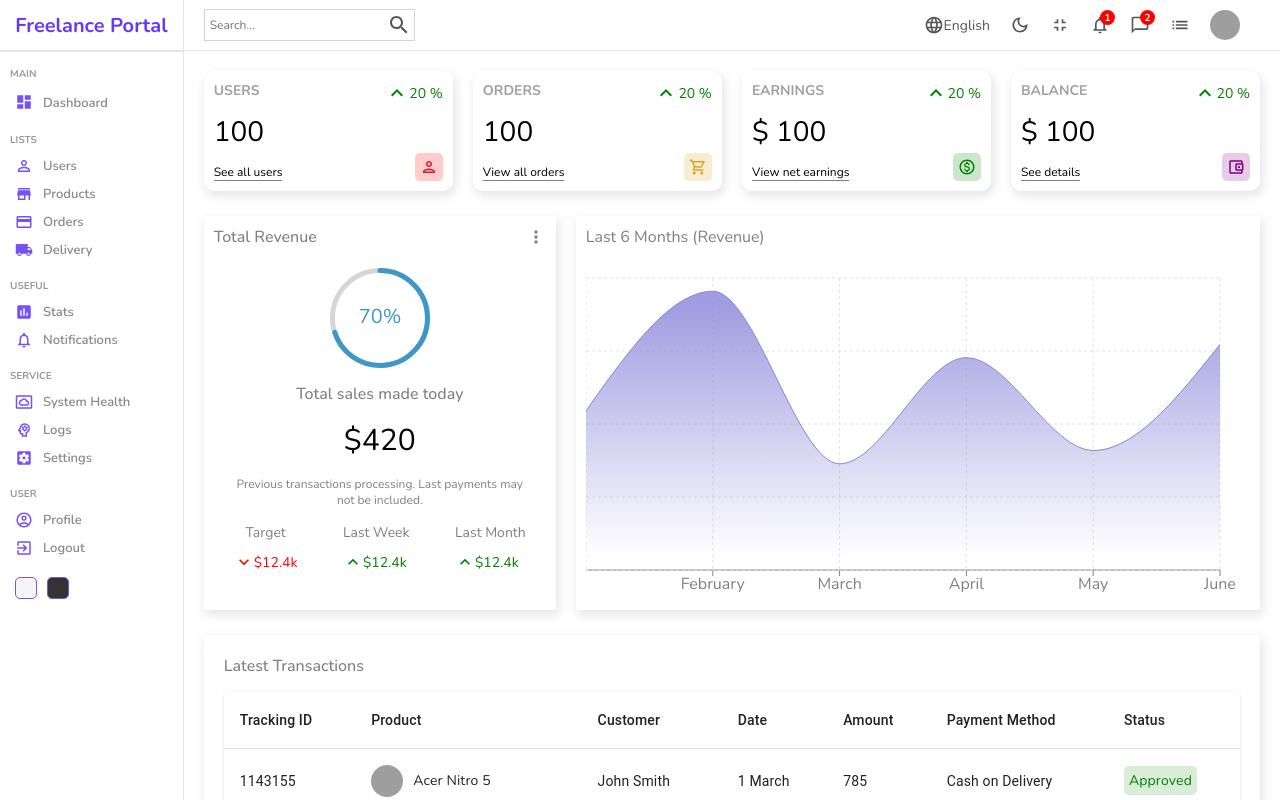
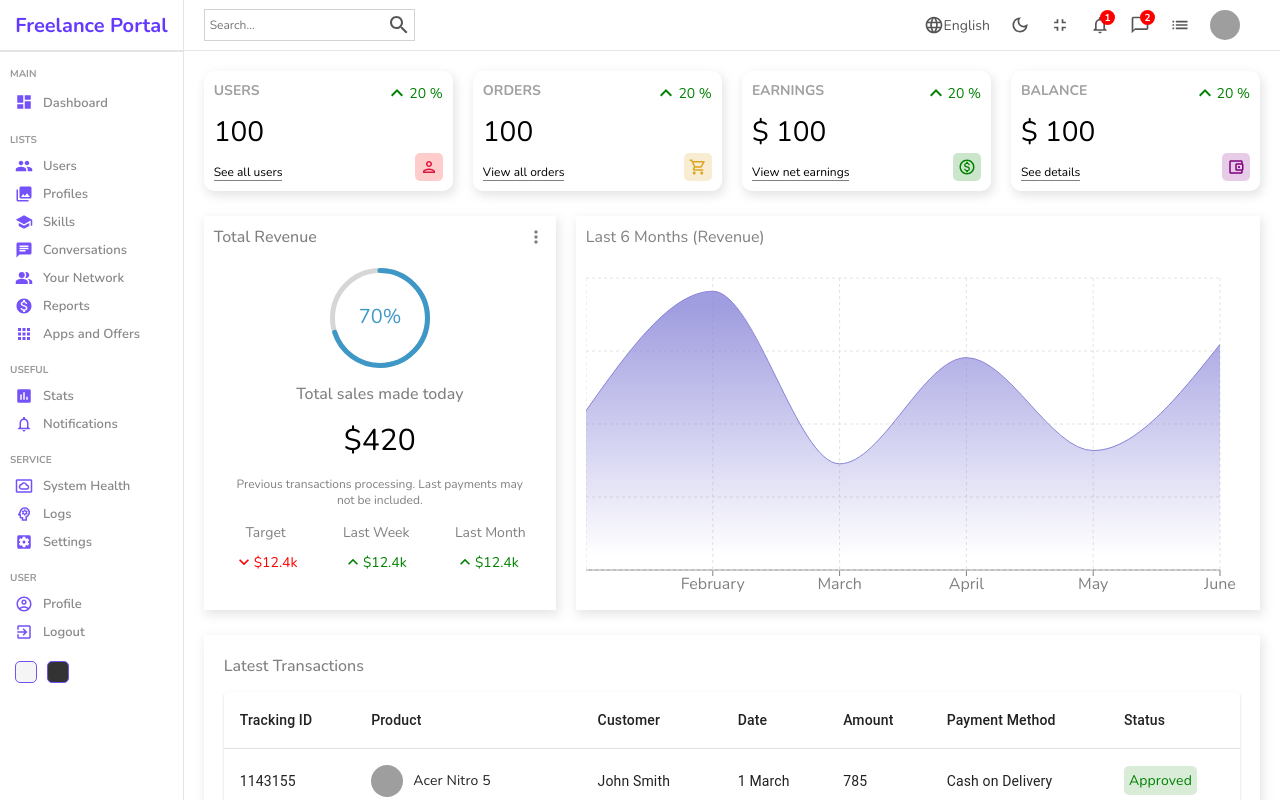
Before and after one commit to abel-dereje/Freelance-portal, a React (Create React App) app in the folder client/: page / in a window 1280 px wide. Shown: the top 800 px of the page. Built offline with nearby package versions, Linux system fonts and the light colour scheme; grey boxes are pictures that could not be loaded.

Commit message:
commenting  the unused material icons

```diff
--- a/client/src/components/sidebar/Sidebar.jsx
+++ b/client/src/components/sidebar/Sidebar.jsx
@@ -1,9 +1,10 @@
 import "./sidebar.scss";
 import DashboardIcon from "@mui/icons-material/Dashboard";
-import PersonOutlineIcon from "@mui/icons-material/PersonOutline";
-import LocalShippingIcon from "@mui/icons-material/LocalShipping";
-import CreditCardIcon from "@mui/icons-material/CreditCard";
-import StoreIcon from "@mui/icons-material/Store";
+// import PersonOutlineIcon from "@mui/icons-material/PersonOutline";
+// import LocalShippingIcon from "@mui/icons-material/LocalShipping";
+// import CreditCardIcon from "@mui/icons-material/CreditCard";
+// import StoreIcon from "@mui/icons-material/Store";
+import GroupIcon from '@mui/icons-material/Group';
 import InsertChartIcon from "@mui/icons-material/InsertChart";
 import SettingsApplicationsIcon from "@mui/icons-material/SettingsApplications";
 import ExitToAppIcon from "@mui/icons-material/ExitToApp";
@@ -11,6 +12,17 @@ import NotificationsNoneIcon from "@mui/icons-material/NotificationsNone";
 import SettingsSystemDaydreamOutlinedIcon from "@mui/icons-material/SettingsSystemDaydreamOutlined";
 import PsychologyOutlinedIcon from "@mui/icons-material/PsychologyOutlined";
 import AccountCircleOutlinedIcon from "@mui/icons-material/AccountCircleOutlined";
+import PeopleAltIcon from '@mui/icons-material/PeopleAlt';
+import MonetizationOnIcon from '@mui/icons-material/MonetizationOn';
+import AppsIcon from '@mui/icons-material/Apps';
+import SchoolIcon from '@mui/icons-material/School';
+import ChatIcon from '@mui/icons-material/Chat';
+import PhotoLibraryIcon from '@mui/icons-material/PhotoLibrary';
+
+
+
+
+
 import { Link } from "react-router-dom";
 import { DarkModeContext } from "../../context/darkModeContext";
 import { useContext } from "react";
@@ -37,24 +49,58 @@ const Sidebar = () => {
           <p className="title">LISTS</p>
           <Link to="/users" style={{ textDecoration: "none" }}>
             <li>
-              <PersonOutlineIcon className="icon" />
+              <GroupIcon className="icon" />
               <span>Users</span>
             </li>
           </Link>
-          <Link to="/products" style={{ textDecoration: "none" }}>
+          <Link to="/profiles" style={{ textDecoration: "none" }}>
             <li>
-              <StoreIcon className="icon" />
-              <span>Products</span>
+              <PhotoLibraryIcon className="icon" />
+              <span>Profiles</span>
             </li>
           </Link>
+          <Link to="/skills" style={{ textDecoration: "none" }}>
+            <li>
+              <SchoolIcon className="icon" />
+              <span>Skills</span>
+            </li>
+          </Link>
+          <Link to="/conversations" style={{ textDecoration: "none" }}>
+            <li>
+              <ChatIcon className="icon" />
+              <span>Conversations</span>
+            </li>
+          </Link>
+          <Link to="/your-network" style={{ textDecoration: "none" }}>
           <li>
-            <CreditCardIcon className="icon" />
-            <span>Orders</span>
+            <PeopleAltIcon className="icon" />
+            <span>Your Network</span>
           </li>
+          </Link>
+          <Link to="/reports" style={{ textDecoration: "none" }}>
+          <li>
+            <MonetizationOnIcon className="icon" />
+            <span>Reports</span>
+          </li>
+          </Link>
+          {/* <Link to="/my-requests" style={{ textDecoration: "none" }}>
           <li>
             <LocalShippingIcon className="icon" />
-            <span>Delivery</span>
+            <span>My Requests</span>
           </li>
+          </Link> */}
+          <Link to="/apps-and-offers" style={{ textDecoration: "none" }}>
+          <li>
+            <AppsIcon className="icon" />
+            <span>Apps and Offers</span>
+          </li>
+          </Link>
+          {/* <Link to="/reports" style={{ textDecoration: "none" }}>
+          <li>
+            <LocalShippingIcon className="icon" />
+            <span>Reports</span>
+          </li>
+          </Link> */}
           <p className="title">USEFUL</p>
           <li>
             <InsertChartIcon className="icon" />
```
